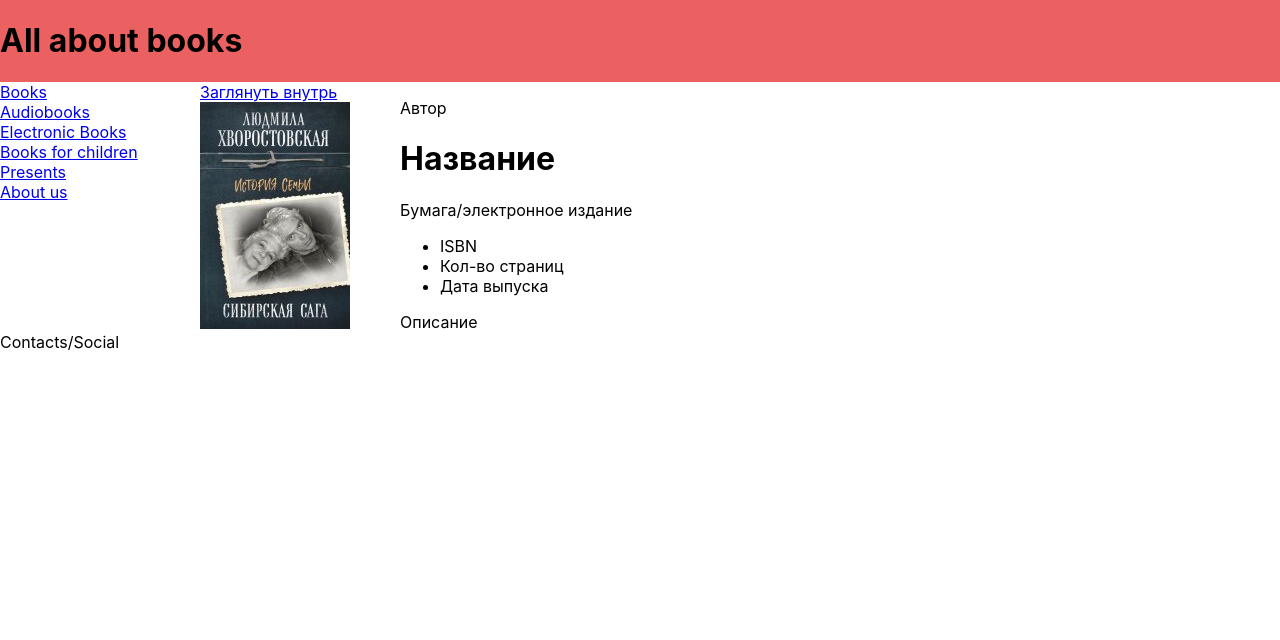
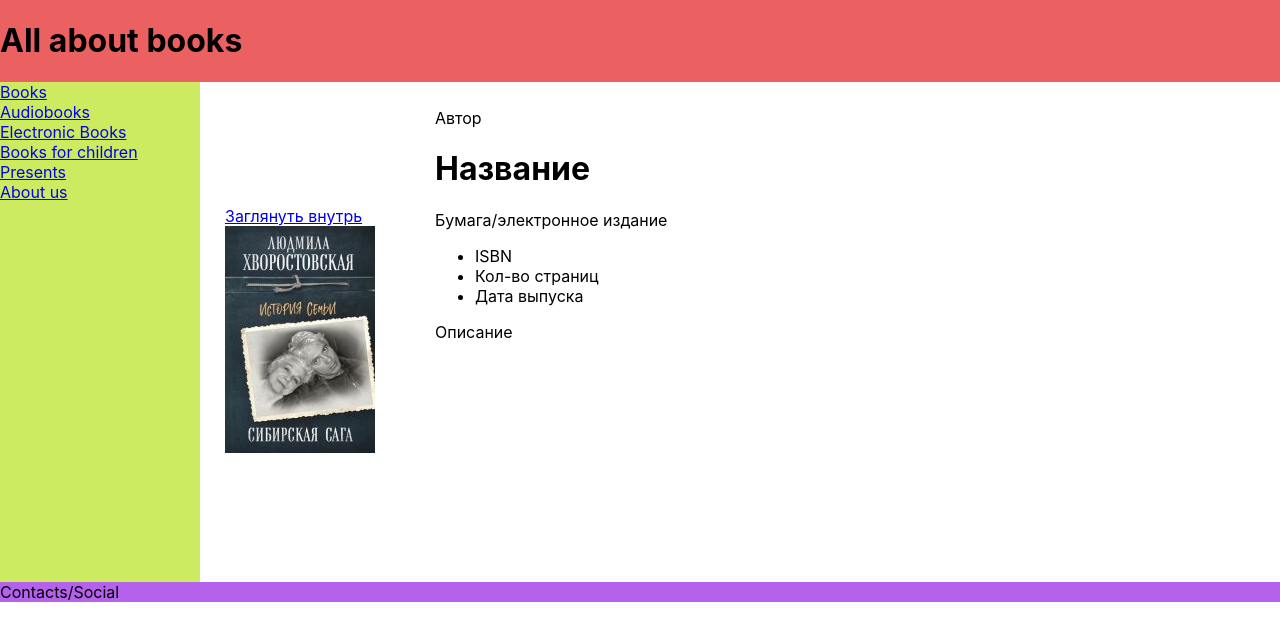
Before and after one commit to SergBlack/books, a React (Create React App) app: page / in a window 1280 px wide. Shown: the top 640 px of the page. Built offline with nearby package versions, Linux system fonts and the light colour scheme.

Commit message:
Add 5 components

```diff
--- a/src/App.js
+++ b/src/App.js
@@ -9,11 +9,11 @@ import Footer from "./components/Footer";
 function App() {
   return (
     <div className="wrapper">
-      <Header className="header" />
-      <Sidebar className="sidebar" />
-      <BookPreview className="book-preview" />
-      <BookInfo className="book-info" />
-      <Footer className="footer" />
+      <Header />
+      <Sidebar />
+      <BookPreview />
+      <BookInfo />
+      <Footer />
     </div>
   );
 }
--- a/src/components/BookInfo.jsx
+++ b/src/components/BookInfo.jsx
@@ -2,7 +2,7 @@ import React from "react";
 
 const BookInfo = () => {
   return (
-    <div>
+    <div className="book-info">
       <p>Автор</p>
       <h1>Название</h1>
       <p>Бумага/электронное издание</p>
--- a/src/components/BookPreview.jsx
+++ b/src/components/BookPreview.jsx
@@ -3,7 +3,7 @@ import book_img from "./../images/book.png";
 
 const BookPreview = () => {
   return (
-    <div>
+    <div className="book-preview">
       <a className="book-inside" href="./">
         <span> Заглянуть внутрь</span>
       </a>
--- a/src/components/Footer.jsx
+++ b/src/components/Footer.jsx
@@ -1,7 +1,7 @@
 import React from "react";
 
 const Footer = () => {
-  return <div>Contacts/Social</div>;
+  return <div className="footer">Contacts/Social</div>;
 };
 
 export default Footer;
--- a/src/components/Sidebar.jsx
+++ b/src/components/Sidebar.jsx
@@ -2,7 +2,7 @@ import React from "react";
 
 const Sidebar = () => {
   return (
-    <div>
+    <div className="sidebar">
       <div>
         <a href="./">Books</a>
       </div>
```
